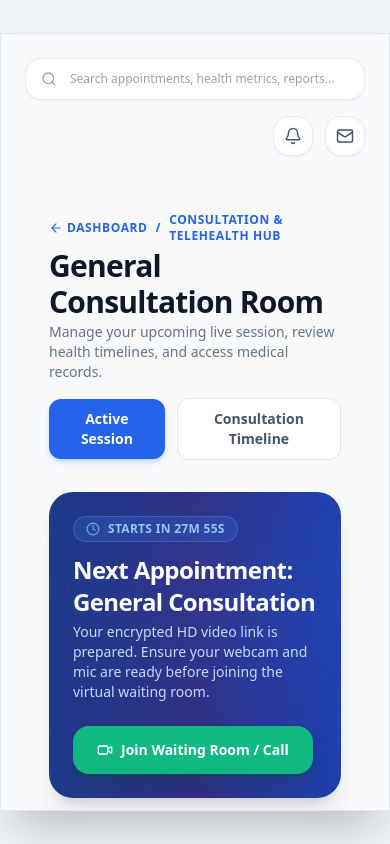
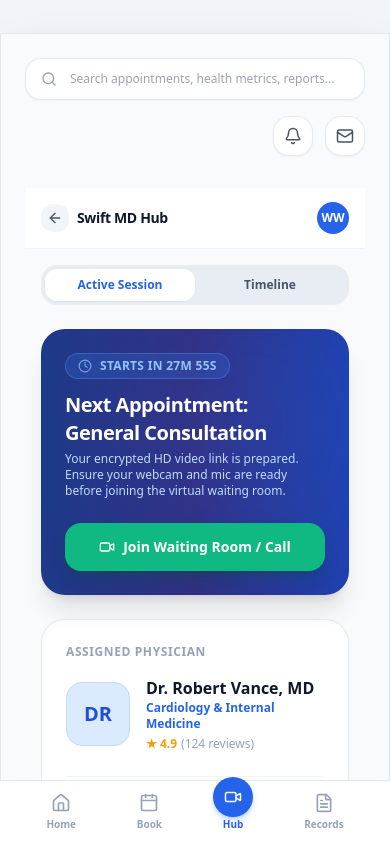
Before and after one commit to mugwe88-ops/MedicareAI, a Next.js app in the folder frontend/: page /patient/dashboard/consultations in a window 390 px wide. Built offline with nearby package versions, Linux system fonts and the light colour scheme.

Commit message:
feat: update doctor dashboard with unified workflow and modals

```diff
--- a/frontend/app/patient/dashboard/consultations/page.tsx
+++ b/frontend/app/patient/dashboard/consultations/page.tsx
@@ -4,11 +4,14 @@ import React, { useState, useEffect } from 'react';
 import {
   Video, Calendar, Clock, FileText, Shield, AlertTriangle,
   CheckCircle2, Upload, MessageSquare, Mic, Camera, PhoneOff,
-  Download, ChevronRight, Activity, Heart, Thermometer, User, Award, ArrowLeft
+  Download, ChevronRight, Activity, Heart, Thermometer, User, Award, ArrowLeft,
+  Home, Mail, UserCheck
 } from 'lucide-react';
 import Link from 'next/link';
+import { useRouter } from 'next/navigation';
 
 export default function ConsultationHubPage() {
+  const router = useRouter();
   const [activeTab, setActiveTab] = useState<'upcoming' | 'room' | 'history'>('upcoming');
   const [timeLeft, setTimeLeft] = useState(1680); // 28 minutes in seconds
   const [inCall, setInCall] = useState(false);
@@ -61,9 +64,24 @@ export default function ConsultationHubPage() {
   ];
 
   return (
-    <div className="min-h-screen bg-slate-50 p-6 md:p-10 font-sans text-slate-800">
-      {/* Top Header Navigation */}
-      <div className="flex flex-col md:flex-row md:items-center justify-between gap-4 mb-8">
+    <div className="min-h-screen bg-slate-50 pb-20 md:pb-10 font-sans text-slate-800">
+
+      {/* Mobile Header Bar */}
+      <div className="bg-white border-b border-slate-100 px-4 py-3.5 flex items-center justify-between sticky top-0 z-30 md:hidden">
+        <div className="flex items-center gap-2">
+          <Link href="/patient/dashboard" className="p-1.5 rounded-xl bg-slate-100 text-slate-600">
+            <ArrowLeft className="w-4 h-4" />
+          </Link>
+          <span className="font-black text-sm text-slate-900 tracking-tight">Swift MD Hub</span>
+        </div>
+        <div className="w-8 h-8 rounded-full bg-blue-600 text-white font-bold text-xs flex items-center justify-center">
+          WW
+        </div>
+      </div>
+
+      <div className="p-4 md:p-10 max-w-7xl mx-auto">
+        {/* Top Header Navigation (Desktop) */}
+        <div className="hidden md:flex flex-col md:flex-row md:items-center justify-between gap-4 mb-8">
           <div>
             <div className="flex items-center gap-2 text-xs font-semibold text-blue-600 uppercase tracking-wider mb-1">
               <Link href="/patient/dashboard" className="hover:underline flex items-center gap-1">
@@ -92,9 +110,25 @@ export default function ConsultationHubPage() {
           </div>
         </div>
 
+        {/* Mobile Segmented Tab Switcher */}
+        <div className="flex md:hidden bg-slate-200/70 p-1 rounded-2xl mb-6">
+          <button
+            onClick={() => setActiveTab('upcoming')}
+            className={`flex-1 py-2 rounded-xl text-xs font-bold transition-all ${activeTab === 'upcoming' ? 'bg-white text-blue-600 shadow-sm' : 'text-slate-600'}`}
+          >
+            Active Session
+          </button>
+          <button
+            onClick={() => setActiveTab('history')}
+            className={`flex-1 py-2 rounded-xl text-xs font-bold transition-all ${activeTab === 'history' ? 'bg-white text-blue-600 shadow-sm' : 'text-slate-600'}`}
+          >
+            Timeline
+          </button>
+        </div>
+
         {/* TAB 1: UPCOMING / ACTIVE SESSION */}
         {activeTab === 'upcoming' && (
-        <div className="space-y-8 animate-fadeIn">
+          <div className="space-y-6 animate-fadeIn">
             {/* Hero Countdown & Action Banner */}
             <div className="bg-gradient-to-r from-blue-900 via-indigo-900 to-blue-800 rounded-3xl p-6 md:p-8 text-white shadow-xl relative overflow-hidden">
               <div className="absolute right-0 top-0 translate-x-8 -translate-y-8 w-64 h-64 bg-blue-500/10 rounded-full blur-3xl pointer-events-none" />
@@ -103,8 +137,8 @@ export default function ConsultationHubPage() {
                   <div className="inline-flex items-center gap-2 bg-blue-500/20 text-blue-300 px-3 py-1 rounded-full text-xs font-bold uppercase tracking-wide mb-3 border border-blue-400/30">
                     <Clock className="w-3.5 h-3.5 animate-pulse" /> Starts in {formatTime(timeLeft)}
                   </div>
-                <h2 className="text-2xl md:text-3xl font-black tracking-tight">Next Appointment: General Consultation</h2>
-                <p className="text-blue-200 text-sm mt-1 max-w-xl">
+                  <h2 className="text-xl md:text-3xl font-black tracking-tight">Next Appointment: General Consultation</h2>
+                  <p className="text-blue-200 text-xs md:text-sm mt-1 max-w-xl">
                     Your encrypted HD video link is prepared. Ensure your webcam and mic are ready before joining the virtual waiting room.
                   </p>
                 </div>
@@ -112,7 +146,7 @@ export default function ConsultationHubPage() {
                 <div className="flex items-center gap-3">
                   <button
                     onClick={() => setInCall(true)}
-                  className="bg-emerald-500 hover:bg-emerald-600 text-white px-6 py-3.5 rounded-2xl font-black text-sm shadow-lg shadow-emerald-900/30 transition-all flex items-center gap-2"
+                    className="w-full md:w-auto bg-emerald-500 hover:bg-emerald-600 text-white px-6 py-3.5 rounded-2xl font-black text-sm shadow-lg shadow-emerald-900/30 transition-all flex items-center justify-center gap-2"
                   >
                     <Video className="w-4 h-4" /> Join Waiting Room / Call
                   </button>
@@ -121,13 +155,13 @@ export default function ConsultationHubPage() {
             </div>
 
             {/* Grid Layout: Doctor Profile & Pre-Consultation requirements */}
-          <div className="grid grid-cols-1 lg:grid-cols-3 gap-8">
+            <div className="grid grid-cols-1 lg:grid-cols-3 gap-6">
               {/* Left Col: Doctor & Appointment Specs */}
               <div className="space-y-6">
                 <div className="bg-white rounded-3xl p-6 border border-slate-200/80 shadow-sm">
                   <h3 className="text-xs font-bold text-slate-400 uppercase tracking-wider mb-4">Assigned Physician</h3>
                   <div className="flex items-center gap-4 mb-6">
-                  <div className="w-16 h-16 rounded-2xl bg-blue-100 flex items-center text-blue-700 font-bold justify-center text-xl border border-blue-200">
+                    <div className="w-16 h-16 rounded-2xl bg-blue-100 flex items-center text-blue-700 font-bold justify-center text-xl border border-blue-200 flex-shrink-0">
                       DR
                     </div>
                     <div>
@@ -209,7 +243,7 @@ export default function ConsultationHubPage() {
                     <div className="pt-2 flex justify-end">
                       <button
                         onClick={() => alert("Pre-consultation notes submitted successfully to Dr. Vance.")}
-                      className="bg-blue-600 hover:bg-blue-700 text-white px-6 py-3 rounded-xl text-xs font-bold shadow-md shadow-blue-200 transition-all"
+                        className="w-full md:w-auto bg-blue-600 hover:bg-blue-700 text-white px-6 py-3 rounded-xl text-xs font-bold shadow-md shadow-blue-200 transition-all"
                       >
                         Save & Submit Details
                       </button>
@@ -232,27 +266,27 @@ export default function ConsultationHubPage() {
                   <span className="relative inline-flex rounded-full h-3 w-3 bg-red-500"></span>
                 </span>
                 <div>
-                <h4 className="font-bold text-sm">Secure HD Video Call with Dr. Robert Vance</h4>
+                  <h4 className="font-bold text-xs md:text-sm">Secure HD Video Call with Dr. Robert Vance</h4>
                   <p className="text-[10px] text-slate-400">Session ID: #MED-SEC-9921 • Encrypted AES-256</p>
                 </div>
               </div>
 
               <button
                 onClick={() => alert("Emergency Alert Triggered! Hospital dispatch notified.")}
-              className="bg-red-600 hover:bg-red-700 text-white px-4 py-2 rounded-xl text-xs font-black shadow-lg shadow-red-900/50 flex items-center gap-1.5"
+                className="bg-red-600 hover:bg-red-700 text-white px-3 py-1.5 md:px-4 md:py-2 rounded-xl text-[10px] md:text-xs font-black shadow-lg shadow-red-900/50 flex items-center gap-1.5"
               >
-              <AlertTriangle className="w-3.5 h-3.5" /> Emergency Button
+                <AlertTriangle className="w-3.5 h-3.5" /> Emergency
               </button>
             </div>
 
             {/* Main Video Grid & AI Assistant Split */}
-          <div className="flex-1 grid grid-cols-1 lg:grid-cols-4 gap-6 py-6">
+            <div className="flex-1 grid grid-cols-1 lg:grid-cols-4 gap-4 py-4 overflow-y-auto">
               {/* Video Streams */}
-            <div className="lg:col-span-3 grid grid-cols-1 md:grid-cols-2 gap-4 relative">
+              <div className="lg:col-span-3 grid grid-cols-1 md:grid-cols-2 gap-4 relative min-h-[300px]">
                 {/* Doctor Video Box */}
-              <div className="bg-slate-900 rounded-3xl border border-slate-800 flex flex-col items-center justify-center relative overflow-hidden shadow-2xl">
+                <div className="bg-slate-900 rounded-3xl border border-slate-800 flex flex-col items-center justify-center relative overflow-hidden shadow-2xl p-6">
                   <div className="absolute inset-0 bg-gradient-to-t from-slate-950/80 via-transparent to-transparent" />
-                <div className="w-24 h-24 rounded-full bg-blue-600/30 border border-blue-400/40 flex items-center text-blue-300 font-bold text-3xl mb-3 shadow-inner">
+                  <div className="w-20 h-20 md:w-24 md:h-24 rounded-full bg-blue-600/30 border border-blue-400/40 flex items-center text-blue-300 font-bold text-2xl md:text-3xl mb-3 shadow-inner">
                     RV
                   </div>
                   <span className="text-white font-bold text-sm relative z-10">Dr. Robert Vance</span>
@@ -260,13 +294,13 @@ export default function ConsultationHubPage() {
                 </div>
 
                 {/* Patient Video Box */}
-              <div className="bg-slate-900 rounded-3xl border border-slate-800 flex flex-col items-center justify-center relative overflow-hidden shadow-2xl">
+                <div className="bg-slate-900 rounded-3xl border border-slate-800 flex flex-col items-center justify-center relative overflow-hidden shadow-2xl p-6">
                   {isVideoOff ? (
                     <div className="text-slate-500 text-xs font-bold">Camera Paused</div>
                   ) : (
                     <>
                       <div className="absolute inset-0 bg-gradient-to-t from-slate-950/80 via-transparent to-transparent" />
-                    <div className="w-24 h-24 rounded-full bg-slate-800 border border-slate-700 flex items-center text-slate-300 font-bold text-3xl mb-3">
+                      <div className="w-20 h-20 md:w-24 md:h-24 rounded-full bg-slate-800 border border-slate-700 flex items-center text-slate-300 font-bold text-2xl md:text-3xl mb-3">
                         WW
                       </div>
                       <span className="text-white font-bold text-sm relative z-10">You (William Weru)</span>
@@ -276,43 +310,43 @@ export default function ConsultationHubPage() {
               </div>
 
               {/* AI Note Assistant Sidebar */}
-            <div className="bg-slate-900 rounded-3xl border border-slate-800 p-5 flex flex-col justify-between">
+              <div className="bg-slate-900 rounded-3xl border border-slate-800 p-5 flex flex-col justify-between max-h-[250px] lg:max-h-none">
                 <div>
                   <div className="flex items-center gap-2 text-xs font-bold text-blue-400 uppercase tracking-wider mb-4">
-                  <SparklesIcon className="w-4 h-4 text-blue-400" /> Live AI Note Assistant
+                    <SparklesIcon className="w-4 h-4 text-blue-400" /> Live AI Assistant
                   </div>
-                <div className="space-y-3">
+                  <div className="space-y-2 overflow-y-auto max-h-[150px]">
                     {aiNotes.map((note, idx) => (
-                    <div key={idx} className="bg-slate-800/80 p-3 rounded-2xl border border-slate-700/50 text-xs text-slate-300">
+                      <div key={idx} className="bg-slate-800/80 p-2.5 rounded-2xl border border-slate-700/50 text-[11px] text-slate-300">
                         • {note}
                       </div>
                     ))}
                   </div>
                 </div>
 
-              <div className="mt-4 pt-4 border-t border-slate-800 text-[10px] text-slate-400">
-                AI transcribes key medical takeaways in real-time for your electronic records.
+                <div className="mt-4 pt-3 border-t border-slate-800 text-[10px] text-slate-400 hidden lg:block">
+                  AI transcribes key medical takeaways in real-time.
                 </div>
               </div>
             </div>
 
             {/* Call Control Toolbar */}
-          <div className="flex items-center justify-center gap-4 py-3">
+            <div className="flex items-center justify-center gap-4 py-2">
               <button
                 onClick={() => setIsMuted(!isMuted)}
-              className={`p-4 rounded-2xl text-white font-bold transition-all ${isMuted ? 'bg-red-600' : 'bg-slate-800 hover:bg-slate-700'}`}
+                className={`p-3.5 md:p-4 rounded-2xl text-white font-bold transition-all ${isMuted ? 'bg-red-600' : 'bg-slate-800 hover:bg-slate-700'}`}
               >
                 <Mic className="w-5 h-5" />
               </button>
               <button
                 onClick={() => setIsVideoOff(!isVideoOff)}
-              className={`p-4 rounded-2xl text-white font-bold transition-all ${isVideoOff ? 'bg-red-600' : 'bg-slate-800 hover:bg-slate-700'}`}
+                className={`p-3.5 md:p-4 rounded-2xl text-white font-bold transition-all ${isVideoOff ? 'bg-red-600' : 'bg-slate-800 hover:bg-slate-700'}`}
               >
                 <Camera className="w-5 h-5" />
               </button>
               <button
                 onClick={() => setInCall(false)}
-              className="bg-red-600 hover:bg-red-700 text-white px-6 py-4 rounded-2xl font-black text-sm shadow-lg flex items-center gap-2"
+                className="bg-red-600 hover:bg-red-700 text-white px-5 py-3.5 md:px-6 md:py-4 rounded-2xl font-black text-xs md:text-sm shadow-lg flex items-center gap-2"
               >
                 <PhoneOff className="w-4 h-4" /> End Call
               </button>
@@ -326,26 +360,26 @@ export default function ConsultationHubPage() {
             <div className="bg-white rounded-3xl p-6 md:p-8 border border-slate-200/80 shadow-sm mb-6">
               <h2 className="text-xl font-black text-slate-900 tracking-tight">Chronological Consultation Timeline</h2>
               <p className="text-xs text-slate-500 mt-1">
-              Your complete health history recorded session-by-session. Especially valuable for managing chronic conditions like hypertension, diabetes, and asthma across multiple doctor visits.
+                Your complete health history recorded session-by-session. Especially valuable for managing chronic conditions like hypertension across multiple doctor visits.
               </p>
             </div>
 
             <div className="space-y-6 relative before:absolute before:inset-0 before:left-8 before:w-0.5 before:bg-slate-200">
               {consultationHistory.map((item, index) => (
-              <div key={index} className="relative flex items-start gap-6 group">
+                <div key={index} className="relative flex items-start gap-4 md:gap-6 group">
                   {/* Timeline Node Icon */}
-                <div className="w-16 h-16 rounded-2xl bg-blue-600 text-white font-bold flex items-center justify-center flex-shrink-0 shadow-lg shadow-blue-200 z-10">
-                  <FileText className="w-6 h-6" />
+                  <div className="w-12 h-12 md:w-16 md:h-16 rounded-2xl bg-blue-600 text-white font-bold flex items-center justify-center flex-shrink-0 shadow-lg shadow-blue-200 z-10">
+                    <FileText className="w-5 h-5 md:w-6 md:h-6" />
                   </div>
 
                   {/* Card Content */}
-                <div className="flex-1 bg-white rounded-3xl p-6 border border-slate-200/80 shadow-sm hover:shadow-md transition-all">
+                  <div className="flex-1 bg-white rounded-3xl p-5 md:p-6 border border-slate-200/80 shadow-sm hover:shadow-md transition-all">
                     <div className="flex flex-col md:flex-row md:items-center justify-between gap-2 pb-4 border-b border-slate-100">
                       <div>
                         <span className="text-[10px] font-bold text-blue-600 uppercase tracking-wide bg-blue-50 px-2.5 py-1 rounded-full border border-blue-100">
                           {item.id}
                         </span>
-                      <h3 className="text-base font-black text-slate-900 mt-2">{item.diagnosis}</h3>
+                        <h3 className="text-sm md:text-base font-black text-slate-900 mt-2">{item.diagnosis}</h3>
                       </div>
                       <span className="text-xs font-semibold text-slate-400">{item.date}</span>
                     </div>
@@ -367,11 +401,11 @@ export default function ConsultationHubPage() {
                       </div>
                     </div>
 
-                  <div className="border-t border-slate-100 pt-4 flex items-center justify-between">
+                    <div className="border-t border-slate-100 pt-4 flex flex-col md:flex-row md:items-center justify-between gap-3">
                       <span className="text-xs text-slate-500">Follow-up scheduled: <strong className="text-slate-800">{item.followUp}</strong></span>
                       <button
                         onClick={() => alert("Downloading official consultation PDF summary...")}
-                      className="text-blue-600 hover:text-blue-700 text-xs font-bold flex items-center gap-1"
+                        className="text-blue-600 hover:text-blue-700 text-xs font-bold flex items-center gap-1 self-start md:self-auto"
                       >
                         <Download className="w-3.5 h-3.5" /> Download Summary PDF
                       </button>
@@ -382,6 +416,41 @@ export default function ConsultationHubPage() {
             </div>
           </div>
         )}
+      </div>
+
+      {/* MOBILE BOTTOM NAVIGATION BAR */}
+      <div className="fixed bottom-0 left-0 right-0 bg-white border-t border-slate-200 px-4 py-2 flex items-center justify-around z-40 md:hidden shadow-lg">
+        <button
+          onClick={() => router.push("/patient/dashboard")}
+          className="flex flex-col items-center gap-1 text-slate-400 hover:text-blue-600 p-1"
+        >
+          <Home size={20} />
+          <span className="text-[10px] font-bold">Home</span>
+        </button>
+        <button
+          onClick={() => router.push("/patient/dashboard/appointments/book")}
+          className="flex flex-col items-center gap-1 text-slate-400 hover:text-blue-600 p-1"
+        >
+          <Calendar size={20} />
+          <span className="text-[10px] font-bold">Book</span>
+        </button>
+        <button
+          onClick={() => router.push("/patient/dashboard/consultations")}
+          className="flex flex-col items-center gap-1 text-blue-600 p-1 relative"
+        >
+          <div className="absolute -top-3 w-10 h-10 bg-blue-600 rounded-full flex items-center justify-center text-white shadow-md shadow-blue-500/30">
+            <Video size={18} />
+          </div>
+          <span className="text-[10px] font-bold mt-6">Hub</span>
+        </button>
+        <button
+          onClick={() => router.push("/patient/dashboard/medical-records")}
+          className="flex flex-col items-center gap-1 text-slate-400 hover:text-blue-600 p-1"
+        >
+          <FileText size={20} />
+          <span className="text-[10px] font-bold">Records</span>
+        </button>
+      </div>
     </div>
   );
 }
```
Lines whose indentation alone changed are shown as unchanged.
